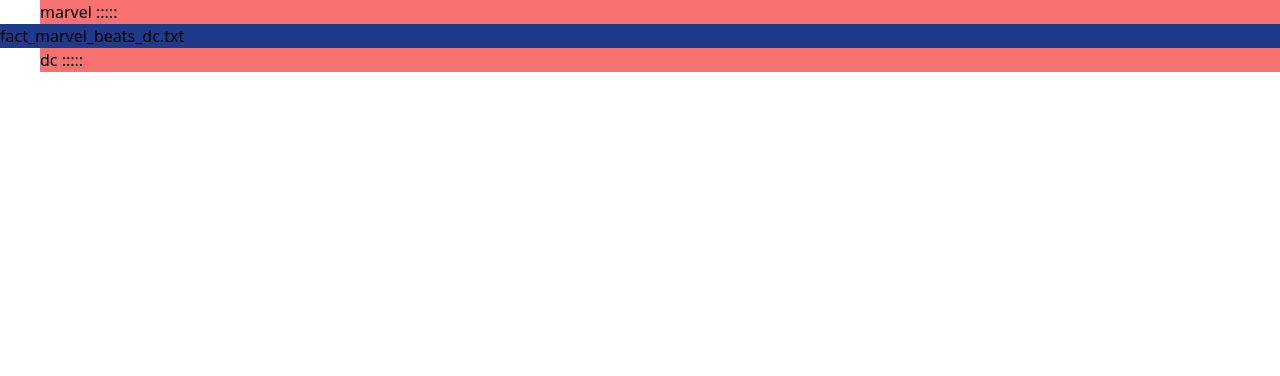
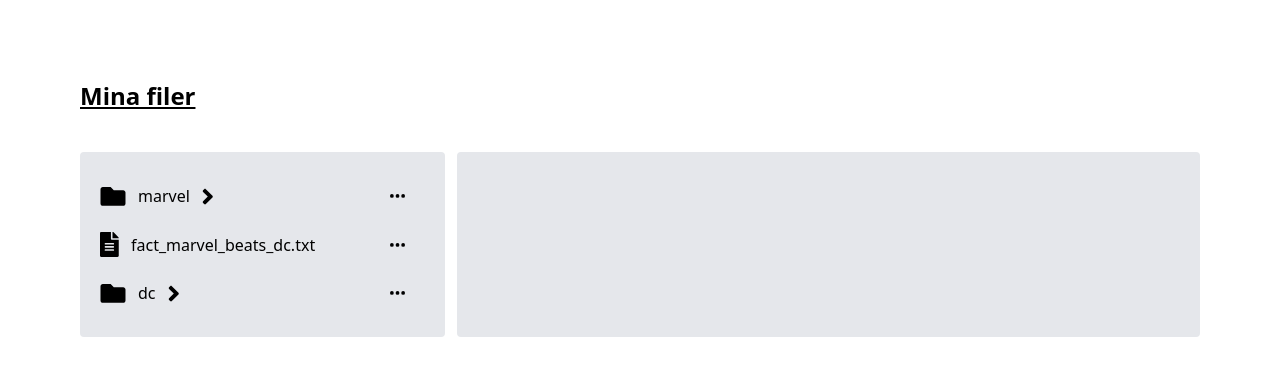
Before and after one commit to juliabeengtsson/fileTree, a Nuxt app: page / in a window 1280 px wide. Shown: the top 376 px of the page. Built offline with nearby package versions, Linux system fonts and the light colour scheme.

Commit message:
Fixed UI for fileTree

```diff
--- /dev/null
+++ b/components/ContextMenu.vue
@@ -0,0 +1,30 @@
+<template>
+	<div>
+		<div class="mr-5" @click="toggle()">
+			<ContextIcon />
+		</div>
+
+		<div v-if="isHidden" id="dropdown" class="absolute right-1 top-6 z-10 w-44 bg-white rounded divide-y divide-gray-100 shadow block">
+			<ul class="py-1 text-sm text-gray-700"
+				aria-labelledby="dropdownMenuIconHorizontalButton">
+				<li>
+					<a href="#" class="block py-2 px-4 hover:bg-gray-100">Redigera</a>
+				</li>
+				<li>
+					<a href="#" class="block py-2 px-4 hover:bg-gray-100">Ta bort</a>
+				</li>
+			</ul>
+		</div>
+	</div>
+</template>
+
+<script setup>
+import ContextIcon from "./svgs/ContextIcon";
+
+const isHidden = ref()
+
+function toggle() {
+	isHidden.value = !isHidden.value
+}
+
+</script>
--- /dev/null
+++ b/components/FileTree.vue
@@ -0,0 +1,94 @@
+<template>
+	<div class="gap-x-10 mx-20 mt-20">
+		<h2 class="mb-10 underline font-semibold text-2xl">Mina filer</h2>
+
+		<div class="grid grid-cols-3 gap-3">
+			<div class="col-span-1 bg-gray-200 py-5 pl-5 rounded">
+				<div v-for="file of fileTree" class="py-3">
+					<div v-if="file.children.length > 0" class="cursor-pointer flex items-center justify-between relative">
+						<div class="flex gap-3 items-center" @click="showFiles(file)">
+							<FolderIcon />
+							<p>{{ file.pathName }}</p>
+							<ArrowIcon />
+						</div>
+						<div class="mr-5">
+							<ContextMenu />
+						</div>
+					</div>
+					<div v-if="file.children.length <= 0" class="cursor-pointer flex items-center justify-between relative">
+						<div class="flex gap-3 items-center" @click="showFiles(file)">
+							<FileIcon />
+							<p>{{ file.pathName }}</p>
+						</div>
+						<div class="mr-5">
+							<ContextMenu />
+						</div>
+					</div>
+				</div>
+			</div>
+
+			<div class="col-span-2 bg-gray-200 py-5 pl-5 rounded">
+				<div class="cursor-pointer font-semibold flex items-center gap-3" @click="openPrevious()" v-if="openedFiles.length > 0">
+					<LeftArrowIcon />
+					<p>Stäng</p>
+				</div>
+				<div v-for="file of openedFiles" class="py-3">
+					<div v-if="file.children.length > 0" class="cursor-pointer flex items-center justify-between relative">
+						<div class="flex gap-3 items-center" @click="showFiles(file)">
+							<FolderIcon />
+							<p>{{ file.pathName }}</p>
+							<ArrowIcon />
+						</div>
+						<div class="mr-5">
+							<ContextMenu />
+						</div>
+					</div>
+					<div v-if="file.children.length <= 0" class="cursor-pointer flex items-center justify-between relative">
+						<div class="flex gap-3 items-center" @click="showFiles(file)">
+							<FileIcon />
+							<p>{{ file.pathName }}</p>
+						</div>
+						<div class="mr-5">
+							<ContextMenu />
+						</div>
+					</div>
+				</div>
+			</div>
+		</div>
+	</div>
+</template>
+
+<script setup>
+import {getData} from "~/services/files";
+import FolderIcon from "./svgs/FolderIcon";
+import FileIcon from "./svgs/FileIcon";
+import ArrowIcon from "./svgs/ArrowIcon";
+import LeftArrowIcon from "./svgs/LeftArrowIcon";
+import ContextMenu from "./ContextMenu";
+
+const fileNames = getData()
+const openedFiles = ref([])
+
+let fileTree = [];
+let level = {fileTree};
+
+fileNames.forEach(path => {
+	path.split('/').reduce((result, pathName) => {
+		if(!result[pathName]) {
+			result[pathName] = {fileTree: []};
+			result.fileTree.push({pathName, children: result[pathName].fileTree})
+		}
+		return result[pathName]
+	}, level)
+})
+
+function showFiles(filesToOpen) {
+	if(filesToOpen.children.length > 0) {
+		openedFiles.value = filesToOpen.children
+	}
+}
+
+function openPrevious() {
+	openedFiles.value = []
+}
+</script>
--- a/components/Files.vue
+++ /dev/null
@@ -1,24 +0,0 @@
-<template>
-	<div class="">
-		<div v-for="loop of file" class="">
-			<div v-if="loop.children.length > 0" class="bg-red-400 ml-10">
-				<Folder :file="loop" />
-			</div>
-
-			<div v-else class="bg-blue-900">
-				<p>{{loop.pathName}}</p>
-			</div>
-		</div>
-	</div>
-</template>
-
-<script setup>
-
-import Folder from "./Folder";
-
-const props = defineProps({
-	file: {}
-})
-
-const isHidden = ref(true)
-</script>
--- a/components/Folder.vue
+++ /dev/null
@@ -1,24 +0,0 @@
-<template>
-	<div>
-		<p @click="toggle()">{{ props.file.pathName }} :::::</p>
-
-		<div :class="{'hidden' : isHidden}">
-			<Files :file="props.file.children" />
-		</div>
-	</div>
-</template>
-
-<script setup>
-import Files from "./Files";
-
-const props = defineProps({
-	file: {}
-})
-
-const isHidden = ref(true)
-
-function toggle() {
-	isHidden.value = !isHidden.value
-}
-
-</script>
--- /dev/null
+++ b/components/svgs/ArrowIcon.vue
@@ -0,0 +1,5 @@
+<template>
+	<svg width="11" height="17" viewBox="0 0 11 17" fill="none" xmlns="http://www.w3.org/2000/svg">
+		<path d="M10.478 9.44568L3.8374 16.0863C3.37842 16.5453 2.63623 16.5453 2.18213 16.0863L1.07861 14.9828C0.619629 14.5238 0.619629 13.7816 1.07861 13.3275L5.78564 8.62048L1.07861 3.91345C0.619629 3.45447 0.619629 2.71228 1.07861 2.25818L2.17725 1.1449C2.63623 0.685913 3.37842 0.685913 3.83252 1.1449L10.4731 7.78552C10.937 8.24451 10.937 8.98669 10.478 9.44568Z" fill="black"/>
+	</svg>
+</template>
--- /dev/null
+++ b/components/svgs/ContextIcon.vue
@@ -0,0 +1,7 @@
+<template>
+	<svg width="15" height="4" viewBox="0 0 15 4" fill="none" xmlns="http://www.w3.org/2000/svg">
+		<circle cx="1.875" cy="1.875" r="1.875" fill="black"/>
+		<circle cx="7.5" cy="1.875" r="1.875" fill="black"/>
+		<circle cx="13.125" cy="1.875" r="1.875" fill="black"/>
+	</svg>
+</template>
--- /dev/null
+++ b/components/svgs/FileIcon.vue
@@ -0,0 +1,5 @@
+<template>
+	<svg width="19" height="25" viewBox="0 0 19 25" fill="none" xmlns="http://www.w3.org/2000/svg">
+		<path d="M10.9375 6.64062V0H1.17188C0.522461 0 0 0.522461 0 1.17188V23.8281C0 24.4775 0.522461 25 1.17188 25H17.5781C18.2275 25 18.75 24.4775 18.75 23.8281V7.8125H12.1094C11.4648 7.8125 10.9375 7.28516 10.9375 6.64062ZM14.0625 18.1641C14.0625 18.4863 13.7988 18.75 13.4766 18.75H5.27344C4.95117 18.75 4.6875 18.4863 4.6875 18.1641V17.7734C4.6875 17.4512 4.95117 17.1875 5.27344 17.1875H13.4766C13.7988 17.1875 14.0625 17.4512 14.0625 17.7734V18.1641ZM14.0625 15.0391C14.0625 15.3613 13.7988 15.625 13.4766 15.625H5.27344C4.95117 15.625 4.6875 15.3613 4.6875 15.0391V14.6484C4.6875 14.3262 4.95117 14.0625 5.27344 14.0625H13.4766C13.7988 14.0625 14.0625 14.3262 14.0625 14.6484V15.0391ZM14.0625 11.5234V11.9141C14.0625 12.2363 13.7988 12.5 13.4766 12.5H5.27344C4.95117 12.5 4.6875 12.2363 4.6875 11.9141V11.5234C4.6875 11.2012 4.95117 10.9375 5.27344 10.9375H13.4766C13.7988 10.9375 14.0625 11.2012 14.0625 11.5234ZM18.75 5.95215V6.25H12.5V0H12.7979C13.1104 0 13.4082 0.12207 13.6279 0.341797L18.4082 5.12695C18.6279 5.34668 18.75 5.64453 18.75 5.95215Z" fill="black"/>
+	</svg>
+</template>
--- /dev/null
+++ b/components/svgs/FolderIcon.vue
@@ -0,0 +1,5 @@
+<template>
+	<svg width="26" height="19" viewBox="0 0 26 19" fill="none" xmlns="http://www.w3.org/2000/svg">
+		<path d="M23.1484 3.18359H13.7734L10.6484 0.0585938H2.83594C1.5415 0.0585938 0.492188 1.10791 0.492188 2.40234V16.4648C0.492188 17.7593 1.5415 18.8086 2.83594 18.8086H23.1484C24.4429 18.8086 25.4922 17.7593 25.4922 16.4648V5.52734C25.4922 4.23291 24.4429 3.18359 23.1484 3.18359Z" fill="black"/>
+	</svg>
+</template>
--- /dev/null
+++ b/components/svgs/LeftArrowIcon.vue
@@ -0,0 +1,5 @@
+<template>
+	<svg width="12" height="17" viewBox="0 0 12 17" fill="none" xmlns="http://www.w3.org/2000/svg">
+		<path d="M1.32019 7.90674L7.96082 1.26611C8.4198 0.807129 9.16199 0.807129 9.61609 1.26611L10.7196 2.36963C11.1786 2.82861 11.1786 3.5708 10.7196 4.0249L6.01746 8.73682L10.7245 13.4438C11.1835 13.9028 11.1835 14.645 10.7245 15.0991L9.62097 16.2075C9.16199 16.6665 8.4198 16.6665 7.9657 16.2075L1.32508 9.56689C0.861208 9.10791 0.861209 8.36572 1.32019 7.90674Z" fill="black"/>
+	</svg>
+</template>
--- a/pages/index.vue
+++ b/pages/index.vue
@@ -1,29 +1,9 @@
 <template>
 	<div>
-		<Files :file="fileTree"/>
+		<FileTree />
 	</div>
 </template>
 
 <script setup>
-import {getData} from "~/services/files";
-import Files from "../components/Files";
-
-const fileNames = getData()
-
-let fileTree = [];
-let level = {fileTree};
-
-fileNames.forEach(path => {
-	path.split('/').reduce((result, pathName) => {
-		if(!result[pathName]) {
-			result[pathName] = {fileTree: []};
-			result.fileTree.push({pathName, children: result[pathName].fileTree})
-		}
-
-		return result[pathName]
-	}, level)
-})
-
-console.log(fileTree)
-
+import FileTree from "../components/FileTree";
 </script>
```
